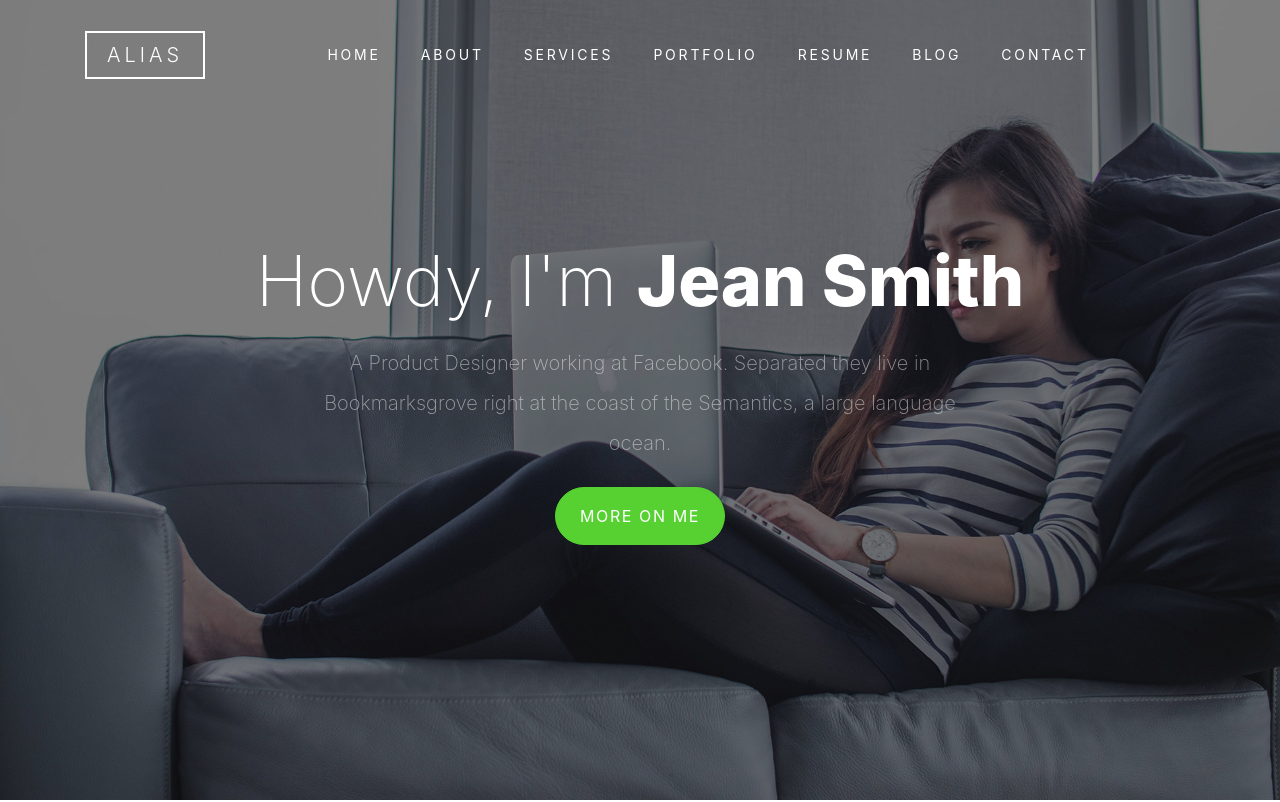
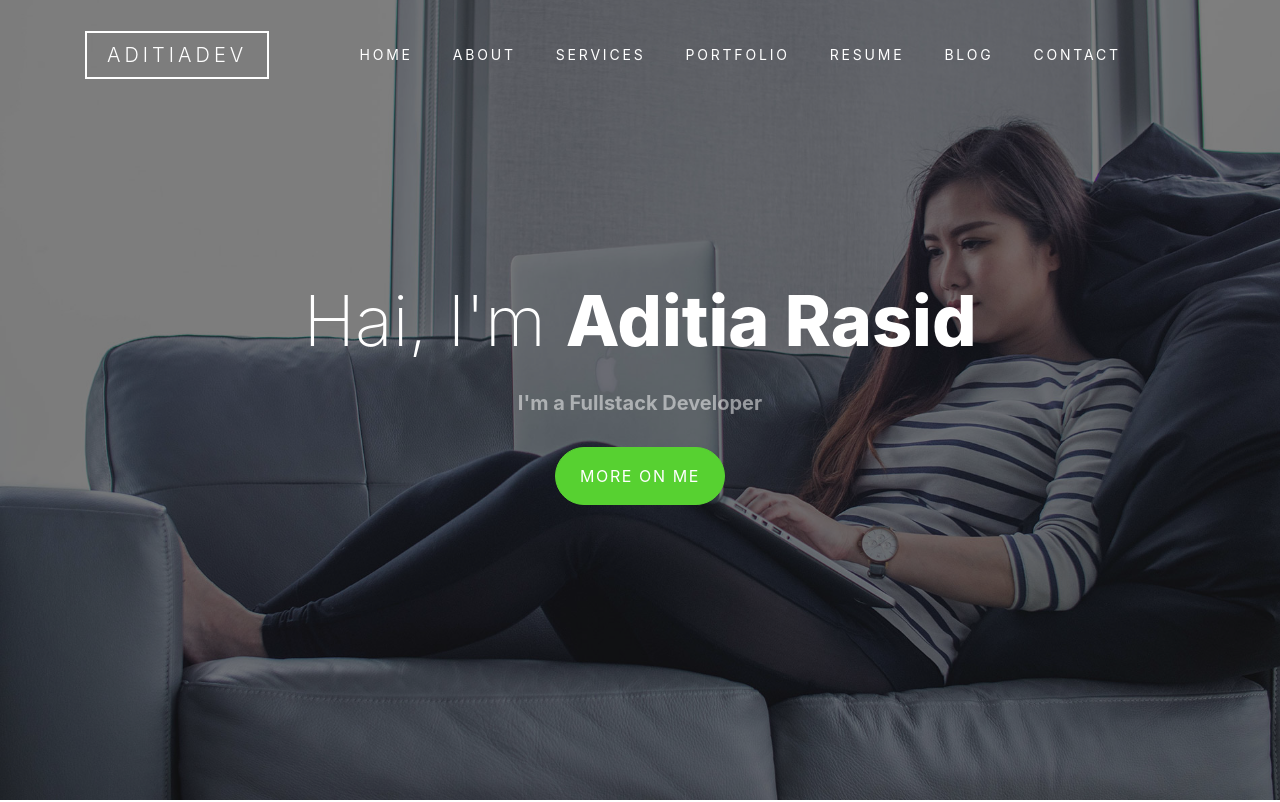
Before and after one commit to aditiaDev/aditiaDev.github.io, a plain HTML site: page index.html in a window 1280 px wide. Shown: the top 802 px of the page. Drawn offline with nearby package versions, Linux system fonts and the light colour scheme; some packages are replaced by stand-ins of ours; no server answers; files whose address does not match are found by name.

Commit message:
First Editing

```diff
--- a/index.html
+++ b/index.html
@@ -2,7 +2,7 @@
 
 <html lang="en">
   <head>
-    <title>Alias Colorlib &mdash; One Page Template for Personal/CV Website</title>
+    <title>aditiaDev - Fullstack Developer</title>
     <meta charset="utf-8">
     <meta name="viewport" content="width=device-width, initial-scale=1, shrink-to-fit=no">
 
@@ -30,7 +30,7 @@
           <span class="navbar-toggler-icon"></span>
         </button>
 
-        <a class="navbar-brand" href="index.html">Alias</a>
+        <a class="navbar-brand" href="index.html">aditiaDev</a>
         <div class="collapse navbar-collapse justify-content-md-center" id="navbarsExample09">
           <ul class="navbar-nav">
             <li class="nav-item"><a class="nav-link" href="#section-home">Home</a></li>
@@ -52,8 +52,8 @@
       <div class="container">
         <div class="row intro-text align-items-center justify-content-center">
           <div class="col-md-10 text-center">
-            <h1 class="site-heading site-animate">Howdy, I'm <strong>Jean Smith</strong></h1>
-            <p class="lead site-subheading mb-4 site-animate">A Product Designer working at Facebook. Separated they live in Bookmarksgrove right at the coast of the Semantics, a large language ocean.</p>
+            <h1 class="site-heading site-animate">Hai, I'm <strong>Aditia Rasid</strong></h1>
+            <p class="lead site-subheading mb-4 site-animate" style="font-weight: 700;">I'm a Fullstack Developer</p>
             <p><a href="#section-about" class="smoothscroll btn btn-primary px-4 py-3">More On Me</a></p>
           </div>
         </div>
@@ -686,8 +686,8 @@
     <script src="js/custom.js"></script>
 
     <!-- Google Map -->
-    <script src="https://maps.googleapis.com/maps/api/js?key=AIzaSyBVWaKrjvy3MaE7SQ74_uJiULgl1JY0H2s&sensor=false"></script>
-    <script src="js/google-map.js"></script>
+    <!-- <script src="https://maps.googleapis.com/maps/api/js?key=AIzaSyBVWaKrjvy3MaE7SQ74_uJiULgl1JY0H2s&sensor=false"></script>
+    <script src="js/google-map.js"></script> -->
 
   </body>
 </html>
```
